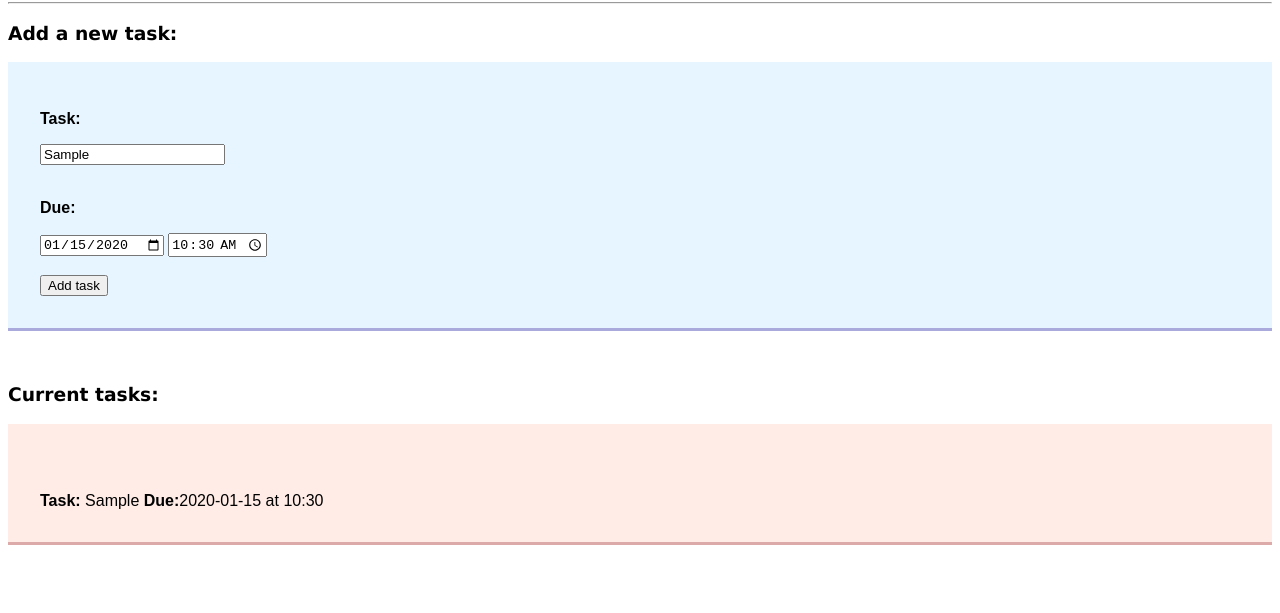
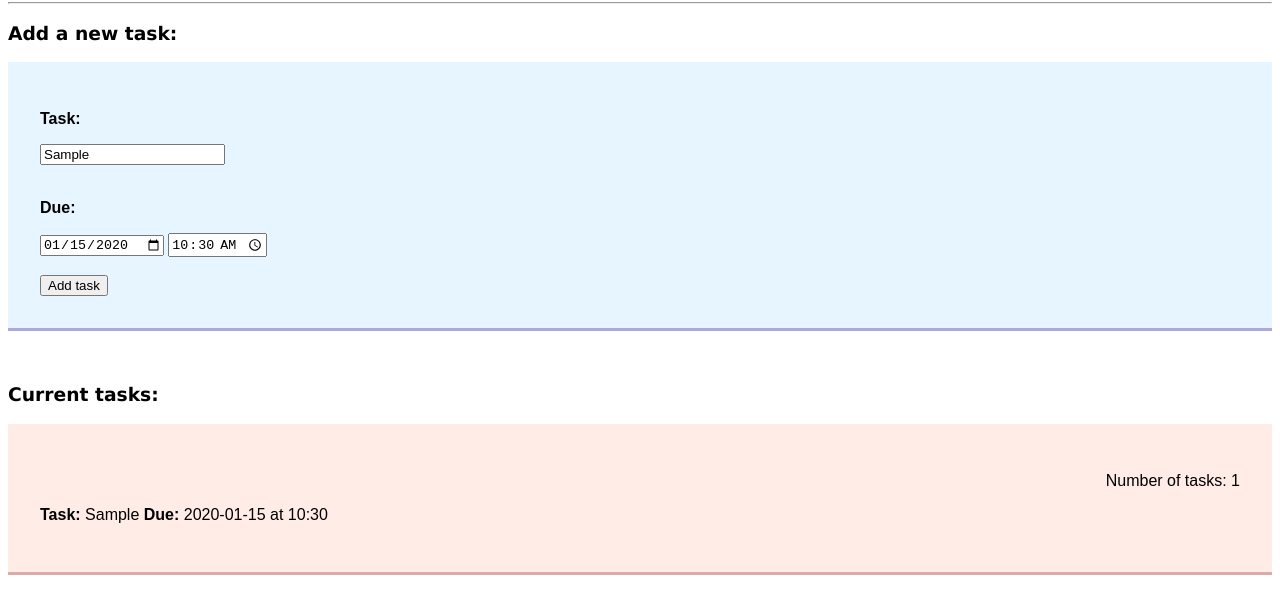
Before and after one commit to nixie74/MyTodoTest, a plain HTML site: page index.html in a window 1280 px wide. Both pictures are taken after typing "Sample", "2020-01-15", "10:30" into the empty fields and a click on the button "Add task". Shown: the part 79-692 px from the top of the page. Drawn offline with Linux system fonts and the light colour scheme.

Commit message:
Represent each task as an object; implement jquery

```diff
--- a/index.html
+++ b/index.html
@@ -18,19 +18,19 @@
   <input type="date" name="dueDate"></input>
   <input type="time" name="dueTime"></input><br></br>
 
-  <input type="button" value="Add task" onclick="addNewTask()"></input>
+  <input id="addTask" type="button" value="Add task"></input>
   </form>
   <p id="warn">No task specified</p>
 
   <h3>Current tasks:</h3>
-  <p id="taskList"></p>
+  <div id = "todoList">
+  <p id='taskCount'>Number of tasks: <span id='numTasks'</span>0</p>
 
+  </div>
+
+  <script type="text/javascript" src="jquery-3.1.1.min.js"></script>
   <script type="text/javascript" src="scripts.js"></script>
 
-  <!-- jquery stuff; not being used yet
-  <script type="text/javascript" src="jquery-3.1.1.min.js"></script>
-  <script type="text/javascript" src="jqueryCode.js"></script>
-  -->
 </body>
 
 </html>
--- a/main.css
+++ b/main.css
@@ -23,8 +23,12 @@ p{
 	visibility: hidden;
 }
 
-#taskList{
+#todoList{
 	padding: 2em;
 	background-color: #FFECE6;
 	border-bottom: 3px solid #DAA;
 }
+
+#taskCount{
+	 text-align: right;
+}
--- a/scripts.js
+++ b/scripts.js
@@ -1,21 +1,40 @@
-function addNewTask(){
-	var taskName = document.getElementById("taskInput").elements["task"].value;
-	var dueDate = document.getElementById("taskInput").elements["dueDate"].value;
-	var dueTime = document.getElementById("taskInput").elements["dueTime"].value;
-	if (taskName == ""){
-		document.getElementById("warn").style.visibility = "visible";
-	}
-	else{
+$(function(){
+  var taskList = [];
+
+  document.getElementById("numTasks").innerHTML = taskList.length;
+  $("#addTask").click(function(){
+		var newTask = getNewTask();
+
+		if (!newTask.text){
+			document.getElementById("warn").style.visibility = "visible";
+			return;
+		}
+
 		document.getElementById("warn").style.visibility = "hidden";
-		var currList = document.getElementById("taskList").innerHTML;
-		var newList = currList + "<br></br>" + "<b>Task:</b> " + taskName;
-		if (dueDate != ""){
-			newList += " <b>Due:</b>" + dueDate;
-			if (dueTime != ""){
-				newList += " at " + dueTime;
-			}
-		}
-		document.getElementById("taskList").innerHTML = newList;
-	}
+    taskList.push(newTask);
 
+    //newItem represents a new <p> element to be added to document
+    var newItem = "<p id='task" + taskList.length + "'>";
+    newItem += "<b>Task:</b> " + newTask.text;
+    if (newTask.dueDate){
+      newItem += " <b>Due:</b> " + newTask.dueDate;
+      if (newTask.dueTime){
+        newItem += " at " + newTask.dueTime;
+      }
+    }
+    newItem += "</p>";
+
+    $("#todoList").append(newItem);
+		document.getElementById("numTasks").innerHTML = taskList.length;
+  })
+});
+
+function getNewTask(){
+	//returns a task object {text:string, dueDate:string, dueTime:string}
+	//all three members should be not undefined (but could be otherwise falsy)
+	var fTaskName = document.getElementById("taskInput").elements["task"].value;
+	var fDueDate = document.getElementById("taskInput").elements["dueDate"].value;
+	var fDueTime = document.getElementById("taskInput").elements["dueTime"].value;
+
+	return {text:fTaskName, dueDate:fDueDate, dueTime:fDueTime};
 }
```
Also changed, not shown: jqueryCode.js (deleted).
